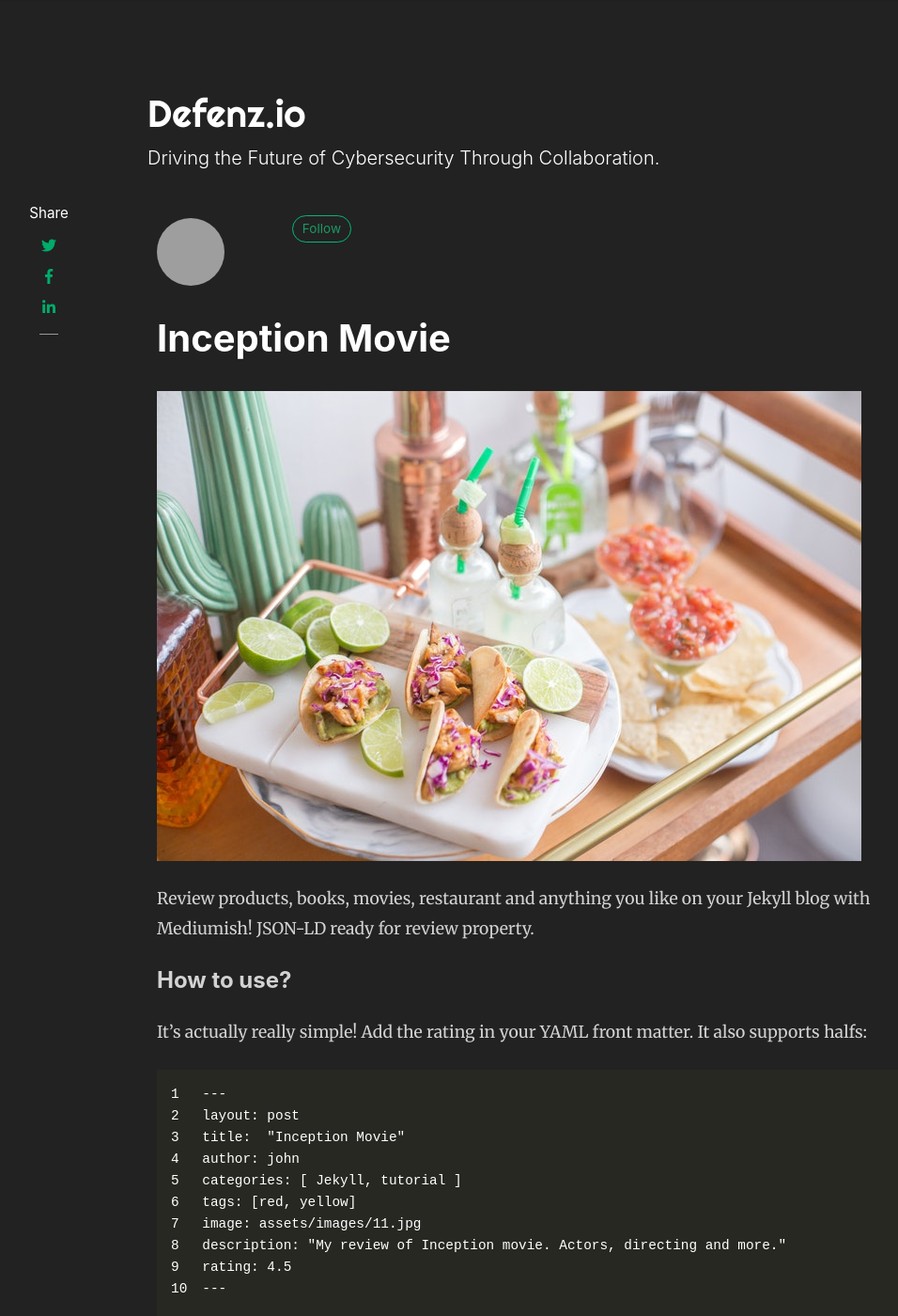
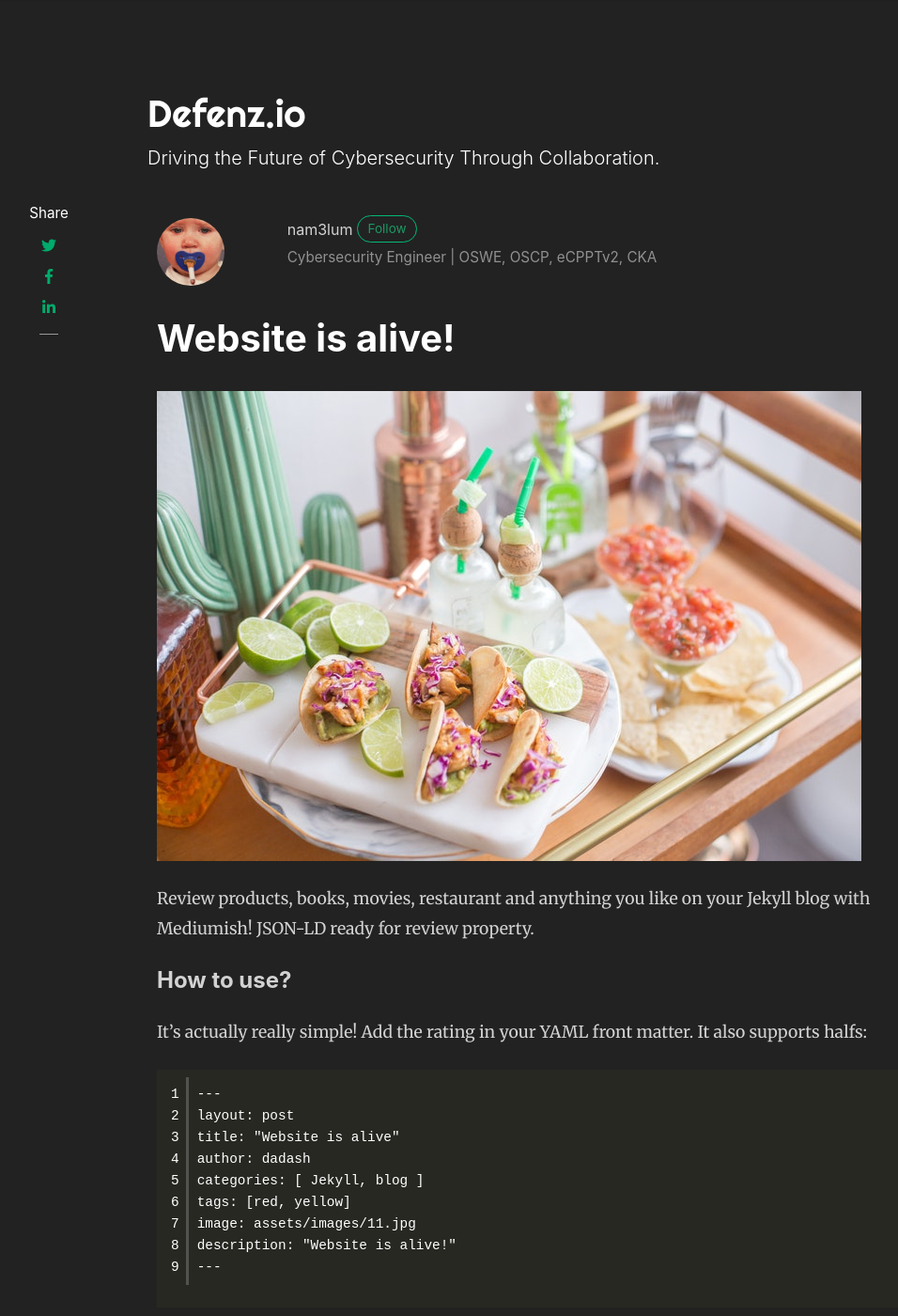
Before and after one commit to Defenz/blog, a Jekyll site: the page built from _posts/2023-07-03-website-alive.md, in a window 1280 px wide and 1400 px high. Shown: the whole window at 94% size, without its empty margins (118-1074 px from the left). Built offline with Jekyll 4.4.1, drawn with Linux system fonts in a browser that asks for light colours; nearby versions of some CDN libraries; comment, search, counter and statistics services are not loaded; some of the changed text lies outside the part shown; grey boxes are pictures that could not be loaded.

Commit message:
Few changes

````diff
--- a/_config.yml
+++ b/_config.yml
@@ -15,13 +15,14 @@ permalink: /:title/
 # Authors
 authors:
   dadash:
-    name: Dadash
-    display_name: Dadash
-    gravatar: e56154546cf4be74e393c62d1ae9f9d4
+    name: nam3lum
+    display_name: nam3lum
+    avatar: "assets/images/nam3lum.jpeg"
+    #gravatar: e56154546cf4be74e393c62d1ae9f9d4
     email: aghadadash.guliyev@defenz.io
-#    web: https://defenz.io
+    web: https://github.com/nam3lum
     twitter: https://twitter.com/nam3lum
-    description: "No need to "
+    description: "Cybersecurity Engineer | OSWE, OSCP, eCPPTv2, CKA"
   orhan:
     name: Orhan
     display_name: Orhan
--- a/_layouts/post.html
+++ b/_layouts/post.html
@@ -32,8 +32,8 @@ post_class: post-template
                         {% endif %}
                     </div>
                     <div class="col-xs-12 col-md-9 col-lg-10 text-center text-md-left">
-                        <a target="_blank" class="link-dark" href="{{ author.web }}">{{ author.display_name }}</a><a target="_blank" href="{{ author.twitter }}" class="btn follow">Follow</a>
-                        <span class="author-description">{{ author.description }}</span>
+                        <a target="_blank" class="link-light" href="{{ author.web }}">{{ author.display_name }}</a><a target="_blank" href="{{ author.twitter }}" class="btn follow">Follow</a><br>
+                        <span class="author-description" style="color: rgba(255, 255, 255, .5);">{{ author.description }}</span>
                     </div>
                 </div>
                 {% endif %}
--- a/_posts/2018-01-11-customer-service.md
+++ b/_posts/2023-07-03-website-alive.md
@@ -1,14 +1,11 @@
 ---
 layout: post
-title:  "Inception Movie"
-author: john
-categories: [ Jekyll, tutorial ]
+title: "Website is alive!"
+author: dadash
+categories: [ Jekyll, blog ]
 tags: [red, yellow]
 image: assets/images/11.jpg
-description: "My review of Inception movie. Acting, plot and something else in this short description."
-featured: true
-hidden: true
-rating: 4.5
+description: "Website is alive!"
 ---
 
 Review products, books, movies, restaurant and anything you like on your Jekyll blog with Mediumish! JSON-LD ready for review property.
@@ -20,12 +17,11 @@ It's actually really simple! Add the rating in your YAML front matter. It also s
 ```html
 ---
 layout: post
-title:  "Inception Movie"
-author: john
-categories: [ Jekyll, tutorial ]
+title: "Website is alive"
+author: dadash
+categories: [ Jekyll, blog ]
 tags: [red, yellow]
 image: assets/images/11.jpg
-description: "My review of Inception movie. Actors, directing and more."
-rating: 4.5
+description: "Website is alive!"
 ---
 ```
--- a/assets/css/screen.css
+++ b/assets/css/screen.css
@@ -2,6 +2,7 @@
     html { font-size:18px; } /* Increase the font size on higher resolutions */
     .container {max-width:80%;}
 }
+
 .mainheading {
     padding: 1rem 0rem;
 }
@@ -31,6 +32,10 @@
 
 span {
     color: #00ab6b;
+}
+
+.lineno {
+    border-right: solid rgba(255,255,255,.2)
 }
 
 a {
@@ -350,6 +355,14 @@ span.post-read-more a:hover {
 
 .link-dark {
     color: rgba(0, 0, 0, .8);
+}
+
+.link-light {
+     color: rgba(255, 255, 255, .8);
+}
+
+.link-light {
+     color: rgba(255, 255, 255, .8);
 }
 
 .article-post {
````
Also changed, not shown: _posts/2018-01-11-quick-start-guide.md (deleted, +0 -27 lines), _posts/2018-01-12-is-intelligence-enough.md (deleted, +0 -18 lines), _posts/2018-01-12-never-stopped-worrying-never-loved-bomb.md (deleted, +0 -13 lines), _posts/2018-01-12-options-for-creating-new-site-with-jekyll.md (deleted, +0 -15 lines), _posts/2018-01-12-press-and-education.md (deleted, +0 -19 lines), _posts/2018-01-12-red-riding.md (deleted, +0 -16 lines), _posts/2018-01-12-tree-of-codes.md (deleted, +0 -17 lines), _posts/2018-01-12-we-all-wait-for-summer.md (deleted, +0 -11 lines), _posts/2018-05-12-about-bundler.md (deleted, +0 -17 lines), _posts/2018-06-12-acumulated-experience.md (deleted, +0 -16 lines), _posts/2018-06-12-education.md (deleted, +0 -51 lines), _posts/2018-06-12-first-mass-produced.md (deleted, +0 -16 lines), _posts/2018-06-12-powerful-things-markdown-editor.md (deleted, +0 -104 lines), assets/images/nam3lum.jpeg (added).
